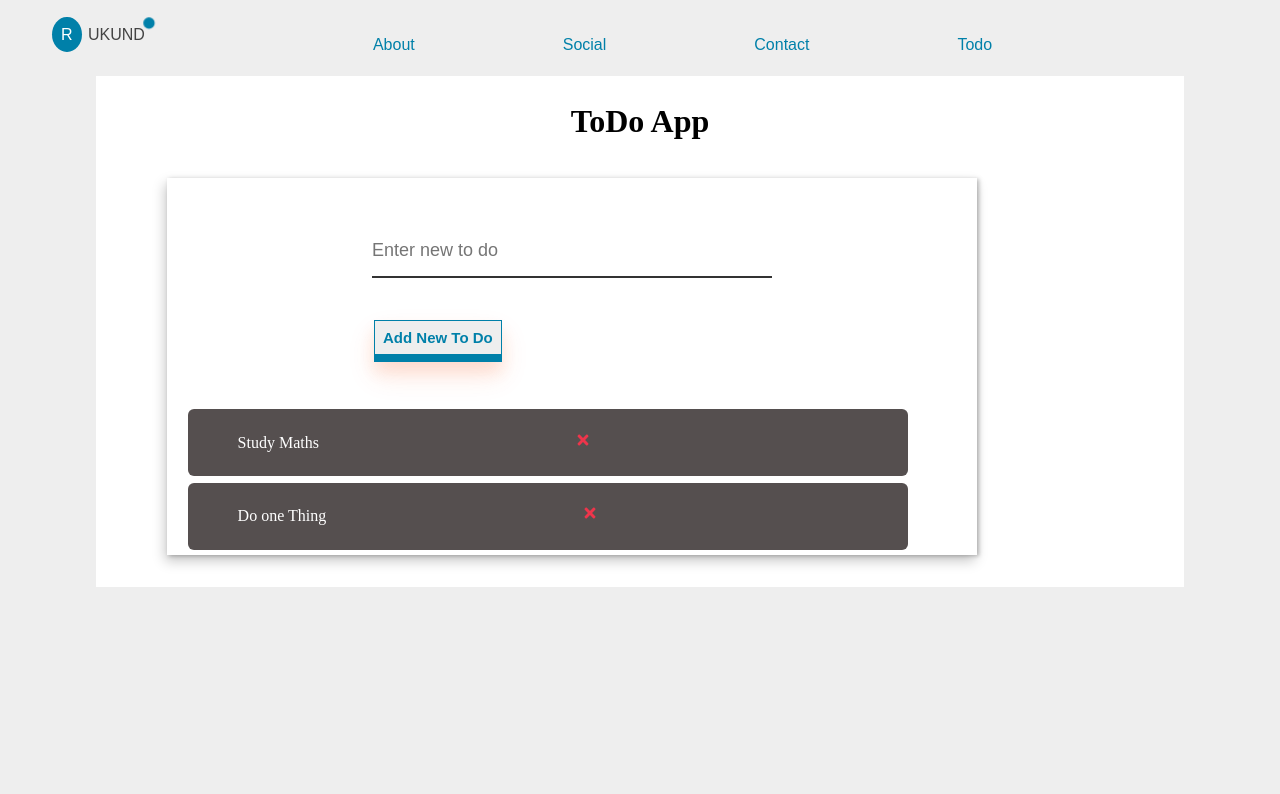
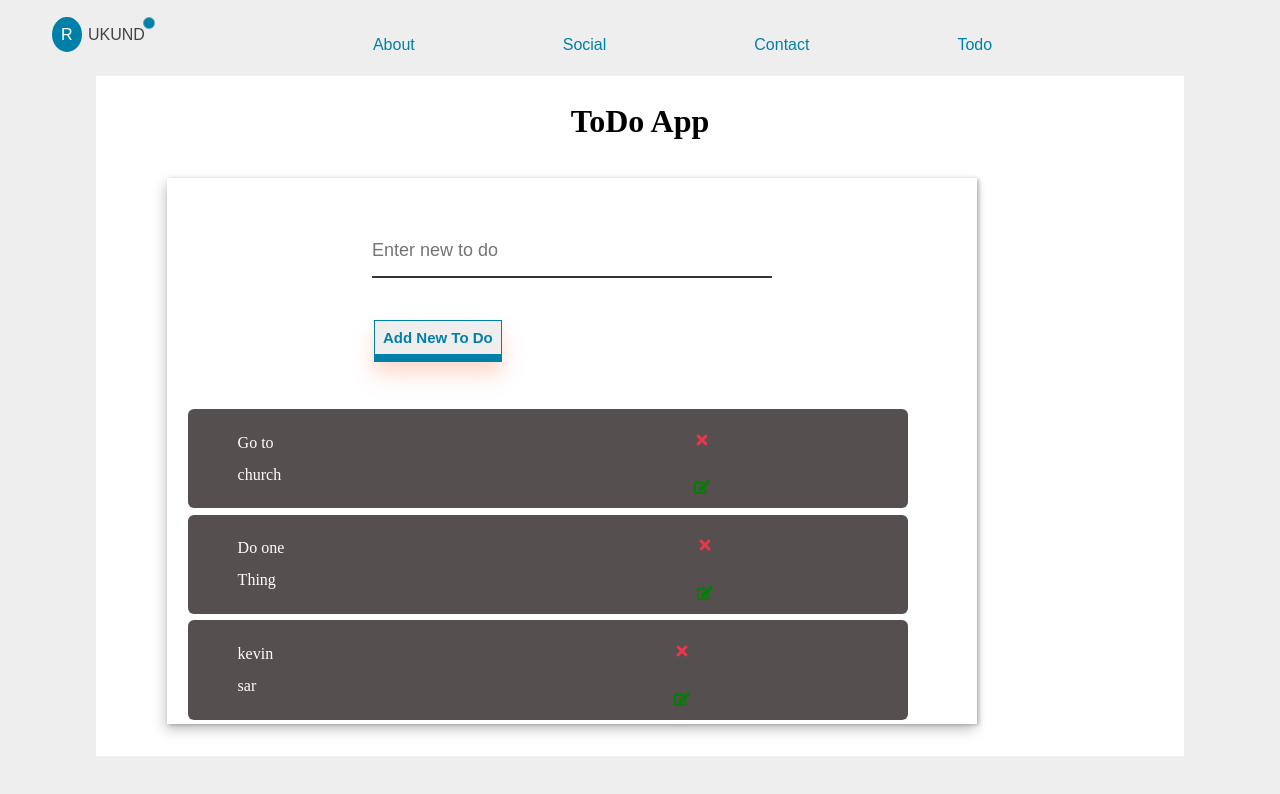
Before and after one commit to rukundo-kevin/upskill-port, a React (Create React App) app: page /todo in a window 1280 px wide. Shown: the top 794 px of the page. Built offline with nearby package versions, Linux system fonts and the light colour scheme; data requests are answered from the project's data file; a web font is replaced by a local one.

Commit message:
Worked on update title

```diff
--- a/db.json
+++ b/db.json
@@ -1,7 +1,7 @@
 {
   "todos": [
     {
-      "title": "Study Maths",
+      "title": "Go to church",
       "completed": false,
       "id": 9
     },
@@ -9,6 +9,11 @@
       "title": "Do one Thing",
       "completed": false,
       "id": 10
+    },
+    {
+      "title": "kevin sar",
+      "completed": false,
+      "id": 11
     }
   ]
 }
--- a/src/Todo.js
+++ b/src/Todo.js
@@ -1,5 +1,5 @@
 import React, { useEffect, useState } from "react";
-import { FaTimes } from "react-icons/fa";
+import { FaTimes, FaEdit } from "react-icons/fa";
 import { IconContext } from "react-icons";
 import Header from "./components/Header";
 import './index.css';
@@ -46,9 +46,23 @@ const Todo =() =>{
     }
 
     const handeleDblClick = (newTodo) =>{
-      updateTodo(newTodo);
+      updateTodo(newTodo, true);
      todo == ""?setTodo("  "):setTodo("")
     }
+
+    const updateTitle = (e) =>{
+      const id = (e.target.parentNode.parentNode).id;
+      const newTitle = prompt("Enter New Title");
+      if(newTitle.length < 3){
+        return setError("Title too short");
+      }
+      const newTodo = todos.filter((todo) => todo.id === +id)[0]
+      const {completed} = newTodo;
+      console.log(completed)
+    //  updateTodo(newTodo, false);
+      setError("");
+    }
+
   const customStyle = {marginTop: "-4em", paddingTop:"1em"};
  return(
     <>
@@ -74,9 +88,12 @@ const Todo =() =>{
                     return(
                         <div key={todo.id} className={`todo ${todo.completed?'completed':''}`} onDoubleClick={(e=>handeleDblClick(todo))}>
                             <p>{todo.title}</p>
-                            <div  id={todo.id} >
+                            <div  id={todo.id}  className="icons">
                             <IconContext.Provider value={{ color: "#ee354b", className: "liIcon" }}>
                                 <FaTimes onClick={handleRemove}/>
+                            </IconContext.Provider>
+                            <IconContext.Provider value={{ color: "green", className: "liIcon" }}>
+                                <FaEdit onClick={updateTitle}/>
                             </IconContext.Provider>
                             </div>
                         </div>
--- a/src/index.css
+++ b/src/index.css
@@ -456,6 +456,9 @@ div.form-item .todo{
 
 .todo p{
   margin-left: 3em;
+}
+.todo .icons {
+  margin-left: 8em;
 }
 ul#todoUl {
   list-style-type: none;
--- a/src/todoApi.js
+++ b/src/todoApi.js
@@ -32,11 +32,11 @@ export const removeTodo = async (id) => {
     return response.data;
 }
 
-export const updateTodo = async (todo) => {
+export const updateTodo = async (todo, changeCompleted) => {
     const {id, completed, title} = todo;
     const response = await api.put(`/${id}`, {
        title,
-       completed: !completed
+       completed: changeCompleted?!completed:completed
     });
     return response.data;
 }
```
